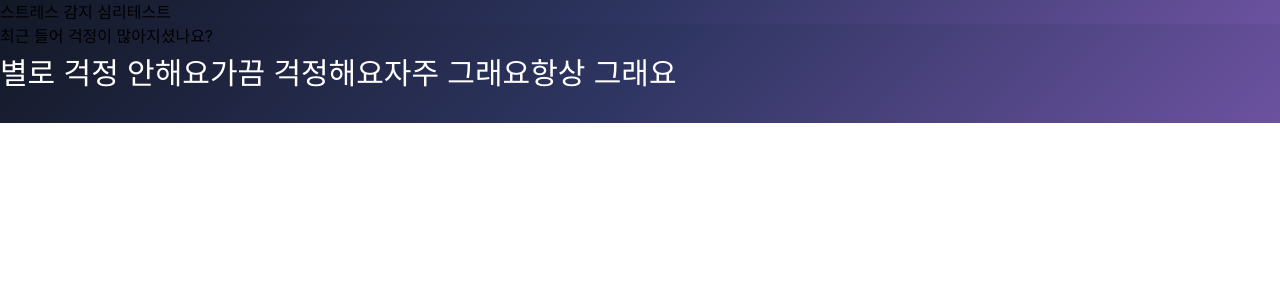
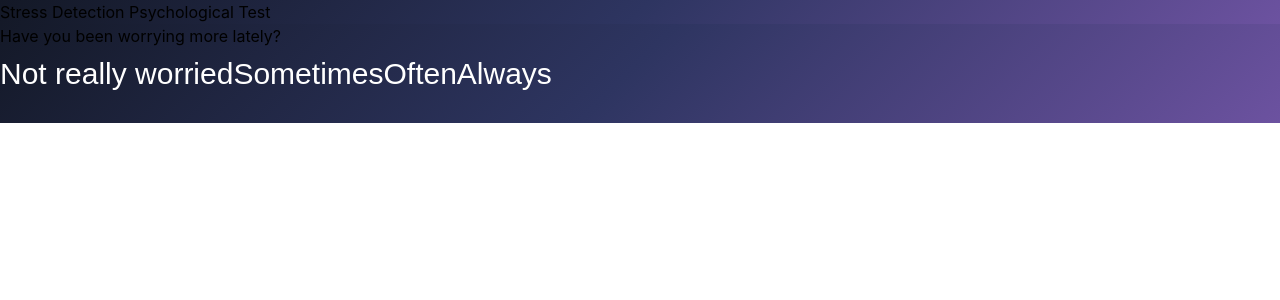
Before and after one commit to MJZ-Templates/ai-psychological-test, a Next.js app: page / in a window 1280 px wide. Shown: the top 300 px of the page. Built offline with nearby package versions, Linux system fonts and the light colour scheme; a web font is replaced by a local one.

Commit message:
[Feat] #3 - 영어 번역

```diff
--- a/src/app/components/Layout.tsx
+++ b/src/app/components/Layout.tsx
@@ -5,7 +5,7 @@ import React, { PropsWithChildren } from 'react';
 const Layout: React.FC<PropsWithChildren<{}>> = ({ children }) => (
     <div className="min-h-screen flex flex-col items-center justify-center bg-gradient-diagonal text-gray-200">
         <header className="w-full py-6 text-center fixed top-0 left-0 bg-gradient-diagonal z-10">
-            <h1 className="text-2xl font-bold text-white tracking-wide">스트레스 감지 심리테스트</h1>
+            <h1 className="text-2xl font-bold text-white tracking-wide">Stress Detection Psychological Test</h1>
         </header>
         <main className="w-full max-w-4xl p-6 rounded-lg mt-24">
             {children}
--- a/src/app/components/LoadingView.tsx
+++ b/src/app/components/LoadingView.tsx
@@ -7,10 +7,10 @@ const LoadingView = () => {
       <div className="mb-8">
         <div className="w-12 h-12 border-4 border-[#AD98D7] border-t-transparent rounded-full animate-spin"></div>
       </div>
-      <h2 className="text-2xl font-['Ownglyph_ParkDaHyun'] font-semibold text-[#AD98D7] mb-4">분석 중입니다</h2>
+      <h2 className="text-2xl font-['Ownglyph_ParkDaHyun'] font-semibold text-[#AD98D7] mb-4">Analyzing</h2>
       <p className="text-gray-400 text-center font-['NoonnuBasicGothicRegular']">
-        AI가 당신의 스트레스 상태를 분석하고 있습니다...<br/>
-        잠시만 기다려주세요.
+        The AI is analyzing your stress levels...<br/>
+        Please wait a moment.
       </p>
     </div>
   );
--- a/src/app/components/QuestionList.tsx
+++ b/src/app/components/QuestionList.tsx
@@ -24,7 +24,7 @@ const QuestionList: React.FC<QuestionListProps> = ({ onComplete }) => {
         if (currentQuestionIndex + 1 < questions.length) {
             setTimeout(() => {
                 setCurrentQuestionIndex(prev => prev + 1);
-            }, 800); // 0.8초 딜레이
+            }, 800); // 0.8 seconds delay
         } else {
             setTimeout(() => {
                 onComplete([...questionHistory, { question: questions[currentQuestionIndex].text, answer }]);
--- a/src/app/components/Result.tsx
+++ b/src/app/components/Result.tsx
@@ -6,7 +6,7 @@ interface ResultProps {
 
 const Result: React.FC<ResultProps> = ({ message }) => {
     const [keyword, ...paragraphs] = message.split('\n\n');
-    const regex = /상태:\s*([^\n]+)/;
+    const regex = /State:\s*([^\n]+)/;
     const match = keyword.match(regex);
     const extractedState = match ? match[1] : '';
 
@@ -14,10 +14,10 @@ const Result: React.FC<ResultProps> = ({ message }) => {
         <div className="my-8 p-8 bg-gray-800/90 text-gray-200 rounded-lg shadow-xl max-w-3xl mx-auto animate-fade-in backdrop-blur-sm overflow-auto max-h-[80vh] scrollbar-hide">
 
             <h2 className="text-3xl font-semibold text-[#AD98D7] text-center mb-8 mt-2 font-['NoonnuBasicGothicRegular']">
-                스트레스 분석 결과
+                Stress Analysis Result
             </h2>
 
-            {/* 키워드 섹션 */}
+            {/* Keyword Section */}
             <div className="flex justify-center mb-8">
                 <div className="inline-block px-6 py-3 bg-[#AD98D7]/20 rounded-full border border-[#AD98D7] text-[#AD98D7]">
                     <span className="text-xl font-bold font-['NoonnuBasicGothicRegular']">
@@ -26,7 +26,7 @@ const Result: React.FC<ResultProps> = ({ message }) => {
                 </div>
             </div>
 
-            {/* 본문 내용 */}
+            {/* Main Content */}
             <div className="space-y-6 text-gray-300">
                 {paragraphs.map((paragraph, index) => (
                     <p key={index} className="text-lg leading-8 tracking-wide font-['NoonnuBasicGothicRegular'] px-4">
@@ -39,9 +39,9 @@ const Result: React.FC<ResultProps> = ({ message }) => {
                 ))}
             </div>
 
-            {/* 참고 문구 */}
+            {/* Disclaimer */}
             <div className="mt-12 text-center text-sm text-gray-400">
-                <p>※ 이 분석 결과는 참고용이며, 정확한 진단을 위해서는 전문가와 상담하시기를 권장드립니다.</p>
+                <p>※ This analysis result is for reference only, and we recommend consulting with a professional for an accurate diagnosis.</p>
             </div>
         </div>
     );
--- a/src/app/components/questions.ts
+++ b/src/app/components/questions.ts
@@ -1,5 +1,5 @@
 // src/app/components/questions.ts
-// 질문 변경 가능
+// Questions can be modified
 
 interface Question {
     text: string;
@@ -9,43 +9,43 @@ interface Question {
 
 export const questions: Question[] = [
     {
-        text: '최근 들어 걱정이 많아지셨나요?',
-        options: ['별로 걱정 안해요', '가끔 걱정해요', '자주 그래요', '항상 그래요'],
-        answers: ['괜찮은 편이에요', '가끔 그럴 수 있어요', '좀 신경 써야겠는데요', '많이 힘드시겠어요'],
+        text: 'Have you been worrying more lately?',
+        options: ['Not really worried', 'Sometimes', 'Often', 'Always'],
+        answers: ['You seem okay', 'It\'s normal to worry sometimes', 'You might need to take care', 'That must be very tough for you'],
     },
     {
-        text: '일을 하거나 공부할 때 집중하기가 힘든 적이 있나요?',
-        options: ['항상 집중 잘해요', '가끔 산만해져요', '자주 그래요', '거의 항상 그래요'],
-        answers: ['좋은 상태에요', '보통 그럴 때 있어요', '조금 신경 써야겠는데요', '많이 신경 쓰이고 힘드시겠어요'],
+        text: 'Have you had trouble concentrating while working or studying?',
+        options: ['Always focused', 'Sometimes distracted', 'Often', 'Almost always'],
+        answers: ['You are in good shape', 'It\'s normal sometimes', 'You might need to take care', 'It must be very tiring for you'],
     },
     {
-        text: '밤에 잠을 잘 못 잤던 적이 있나요?',
-        options: ['잘 자고 있어요', '가끔 힘든 밤이 있어요', '자주 그래요', '거의 항상 그래요'],
-        answers: ['편안한 상태에요', '가끔 그럴 수 있어요', '잠이 중요한데 신경 써볼까요?', '잠을 못 자면 힘드시겠어요'],
+        text: 'Have you had trouble sleeping at night?',
+        options: ['Sleeping well', 'Occasionally tough nights', 'Often', 'Almost always'],
+        answers: ['You seem relaxed', 'It\'s normal sometimes', 'Sleep is important, maybe take care?', 'Not being able to sleep must be very tough for you'],
     },
     {
-        text: '감정이 오락가락해서 힘든 적이 있나요?',
-        options: ['감정이 안정적이에요', '가끔 감정 기복이 있어요', '자주 그래요', '항상 그래요'],
-        answers: ['무난한 상태에요', '감정이란 게 원래 그래요', '조금 신경 써야겠는데요', '감정이 안정되지 않으면 힘드시겠어요'],
+        text: 'Have you had a hard time because your emotions fluctuated?',
+        options: ['Emotionally stable', 'Sometimes emotionally unstable', 'Often', 'Always'],
+        answers: ['You are in a stable state', 'Emotions can be like that', 'You might need to take care', 'It must be very tough if your emotions are unstable'],
     },
     {
-        text: '불편한 증상(두통, 소화 불량)이 생긴 적이 있나요?',
-        options: ['몸이 괜찮아요', '가끔 불편해요', '자주 그래요', '항상 그래요'],
-        answers: ['건강한 상태에요', '가끔씩 몸이 그럴 수 있어요', '건강에 신경 써야겠는데요', '몸이 불편하면 많이 힘드시겠어요'],
+        text: 'Have you had any uncomfortable symptoms (headache, indigestion)?',
+        options: ['Feeling physically well', 'Occasionally uncomfortable', 'Often', 'Almost always'],
+        answers: ['You seem healthy', 'It\'s normal to feel that sometimes', 'You might need to take care of your health', 'It must be very tough if you feel uncomfortable'],
     },
     {
-        text: '요즘 재미있다고 느끼는 일이 별로 없으신가요?',
-        options: ['늘 즐거워요', '가끔 심심해요', '자주 심심해요', '거의 항상 그래요'],
-        answers: ['좋은 상태에요', '그럴 때도 있어요', '재미있는 일을 찾으려 노력해볼까요?', '즐거움을 찾기 힘들다면 힘드시겠어요'],
+        text: 'Have you been feeling there aren\'t many things you find enjoyable lately?',
+        options: ['Always having fun', 'Sometimes bored', 'Often bored', 'Almost always'],
+        answers: ['You are in a good state', 'It\'s normal sometimes', 'Maybe try to find something fun?', 'It must be tough if you can\'t find joy'],
     },
     {
-        text: '사람들과 어울리고 싶지 않다고 느낀 적이 있나요?',
-        options: ['사람들과 잘 어울려요', '가끔 혼자 있고 싶어요', '자주 혼자 있고 싶어요', '거의 항상 그래요'],
-        answers: ['좋은 사회적 관계에요', '혼자만의 시간도 필요하지요', '사회적 관계에 신경 좀 써볼까요?', '사람들과 어울리지 않으면 외로우실 수 있어요'],
+        text: 'Have you felt that you don\'t want to socialize with people?',
+        options: ['Socializing well', 'Sometimes want to be alone', 'Often want to be alone', 'Almost always'],
+        answers: ['You have good social relationships', 'Alone time is necessary too', 'Maybe take care of your social relationships?', 'Not socializing can make you feel lonely'],
     },
     {
-        text: '뭐든 쉽게 짜증이 나거나 화가 나신 적이 있나요?',
-        options: ['거의 없어요', '가끔 그랬어요', '자주 그랬어요', '거의 항상 그래요'],
-        answers: ['평온한 상태에요', '가끔 그럴 수 있지요', '마음을 좀 다스릴 필요가 있겠어요', '짜증이나 화가 나면 힘드시겠어요'],
+        text: 'Have you been easily irritated or angry?',
+        options: ['Almost never', 'Sometimes', 'Often', 'Almost always'],
+        answers: ['You are in a peaceful state', 'Sometimes it\'s normal', 'Maybe try to calm your mind', 'Feeling irritated or angry must be tough'],
     },
 ];
--- a/src/app/layout.tsx
+++ b/src/app/layout.tsx
@@ -3,11 +3,11 @@ import '@/styles/globals.css';
 
 const RootLayout = ({ children }: { children: React.ReactNode }) => {
     return (
-        <html lang="ko" className="h-screen w-screen">
+        <html lang="en" className="h-screen w-screen">
             <head>
-                <title>스트레스 감지 심리테스트</title>
+                <title>Stress Detection Psychological Test</title>
                 <meta name="viewport" content="width=device-width, initial-scale=1" />
-                <meta name="description" content="심리테스트를 통해 스트레스 수준을 감지합니다." />
+                <meta name="description" content="Detect stress levels through psychological testing." />
             </head>
             <body className="h-screen w-screen text-gray-200 overflow-hidden">
                 {children}
--- a/src/app/page.tsx
+++ b/src/app/page.tsx
@@ -24,14 +24,14 @@ const HomePage: React.FC = () => {
       });
 
       if (!response.ok) {
-        console.error('API 응답이 실패했습니다.');
+        console.error('API response failed.');
         return;
       }
 
       const data = await response.json();
       setResult(data.message);
     } catch (error) {
-      console.error('API 요청 중 오류가 발생했습니다:', error);
+      console.error('An error occurred while making the API request:', error);
     } finally {
       setIsLoading(false);
     }
```
Also changed, not shown: src/app/api/analyze-stress/route.ts (+21 -22 lines).
